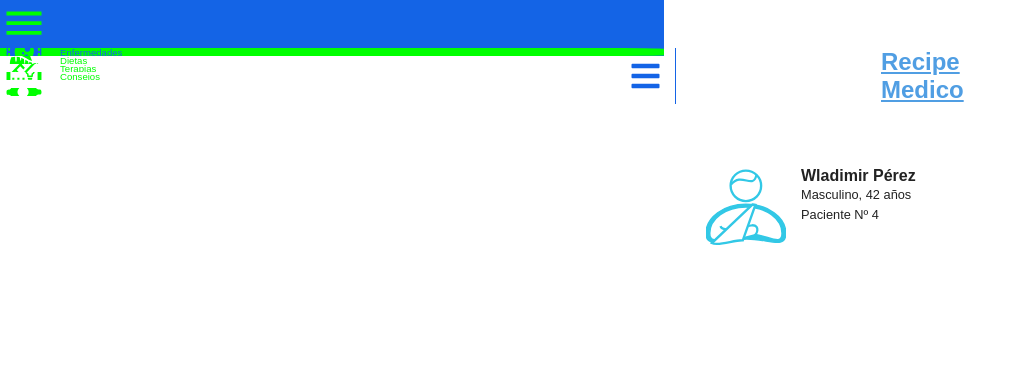
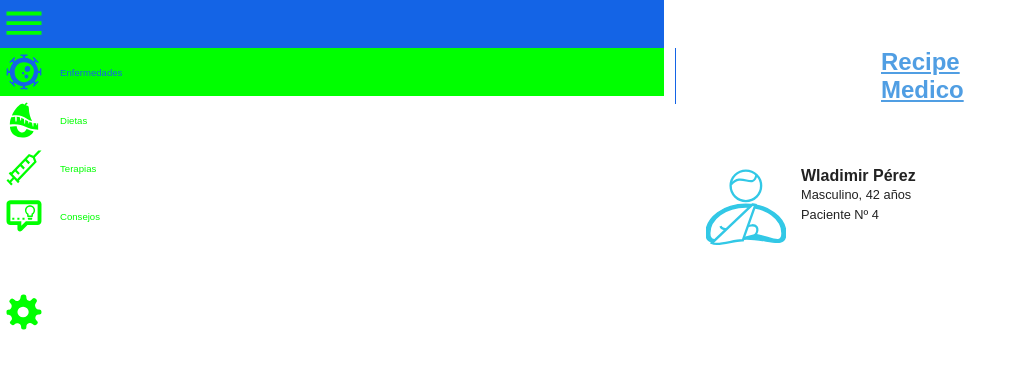
Before and after one commit to AJ-Wi/AJ-Recipe_vue-CLI, a Vue app: page / in a window 1280 px wide. Shown: the top 368 px of the page, without its empty margins (0-1026 px from the left). Built offline with nearby package versions, Linux system fonts and the light colour scheme.

Commit message:
minor styling fixes

```diff
--- a/src/components/NavBar.vue
+++ b/src/components/NavBar.vue
@@ -1,12 +1,16 @@
 <template>
   <nav class="nav-bar" :class="{ close: close }">
-    <NavItems @click="isClose" title="menu" type="menu" />
-    <NavItems title="Enfermedades" class="is-active" />
-    <NavItems title="Dietas" />
-    <NavItems title="Terapias" />
-    <NavItems title="Consejos" />
-    <NavItems title="Usuario" class="nav-config" />
-    <NavItems title="Configuración" class="nav-config" />
+    <section class="nav-main">
+      <NavItems @click="isClose" title="menu" type="menu" />
+      <NavItems title="Enfermedades" class="is-active" />
+      <NavItems title="Dietas" />
+      <NavItems title="Terapias" />
+      <NavItems title="Consejos" />
+    </section>
+    <section class="nav-config">
+      <NavItems title="Usuario" />
+      <NavItems title="Configuración" />
+    </section>
   </nav>
 </template>
 
@@ -40,10 +44,15 @@ export default {
   width: 100%;
   height: 3.5rem;
   background-color: var(--second-color);
-  justify-content: space-around;
   position: fixed;
   bottom: 0;
   z-index: 999;
+}
+
+.nav-bar .nav-main {
+  display: flex;
+  width: 100%;
+  justify-content: space-around;
 }
 
 .nav-bar .nav-btn {
@@ -57,13 +66,17 @@ export default {
 @media (min-width: 768px) {
   .nav-bar {
     flex-direction: column;
-    justify-content: flex-start;
+    justify-content: space-between;
     width: 12rem;
     height: 100vh;
     transition: all 0.5s ease;
     position: sticky;
     top: 0px;
     left: 0px;
+  }
+
+  .nav-bar .nav-main {
+    display: block;
   }
 
   .nav-bar .nav-btn {
@@ -77,7 +90,6 @@ export default {
 
   .nav-bar.close {
     width: 3rem;
-    background-color: transparent;
   }
 
   .nav-bar.close svg {
@@ -88,17 +100,12 @@ export default {
     opacity: 0;
   }
 
-  .nav-bar.close .nav-item.is-active {
-    border-radius: 0 10% 10% 0;
-  }
-
   .nav-bar.close .nav-item.is-active svg {
     fill: var(--second-color);
   }
 
   .nav-bar.close .nav-item:hover {
     border-left: 1px solid transparent;
-    border-radius: 0 10% 10% 0;
   }
 }
 </style>
```
